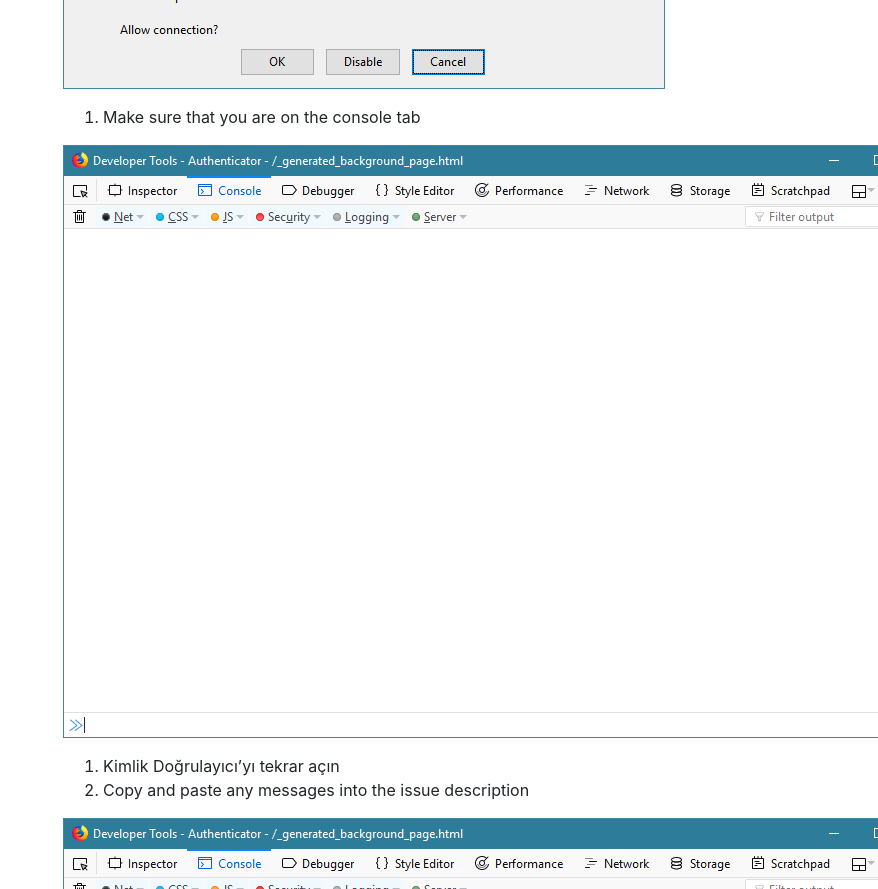
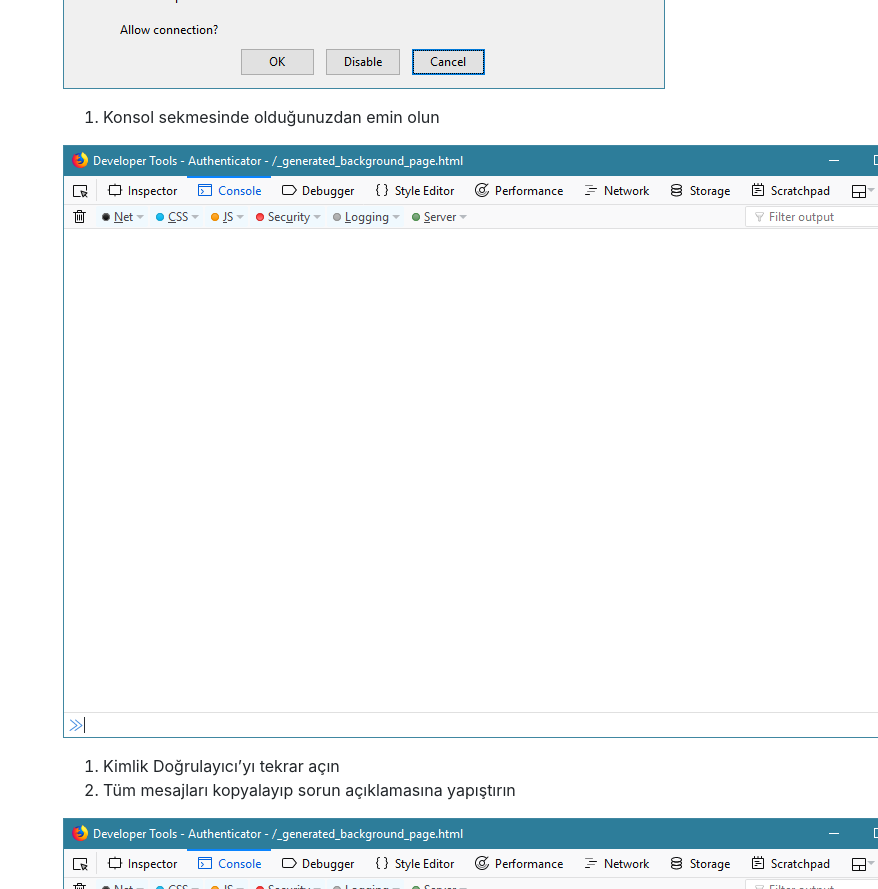
Before and after one commit to Authenticator-Extension/authenticator.cc, a Jekyll site: the page built from docs/tr/debug-info.md, in a window 1280 px wide and 1400 px high, scrolled down 2985 px. Shown: the part 153-1042 px from the top of the window, without its empty margins (402-1280 px from the left). Built offline with Jekyll 4.4.1, drawn with Linux system fonts in a browser that asks for light colours; our own code applies the rules of GitHub Pages for plain Markdown files.

Commit message:
New translations debug-info.md (Turkish)

```diff
--- a/docs/tr/debug-info.md
+++ b/docs/tr/debug-info.md
@@ -44,11 +44,11 @@ Ayrıntılı hata ayıklama bilgilerini bildirmek için aşağıdaki adımları
 
 ![step4](/assets/debugging-screenshots/firefox/step4.PNG)
 
-5. Make sure that you are on the console tab
+5. Konsol sekmesinde olduğunuzdan emin olun
 
 ![step5](/assets/debugging-screenshots/firefox/step5.PNG)
 
 6. Kimlik Doğrulayıcı'yı tekrar açın
-7. Copy and paste any messages into the issue description
+7. Tüm mesajları kopyalayıp sorun açıklamasına yapıştırın
 
 ![step7](/assets/debugging-screenshots/firefox/step7.PNG)
```
